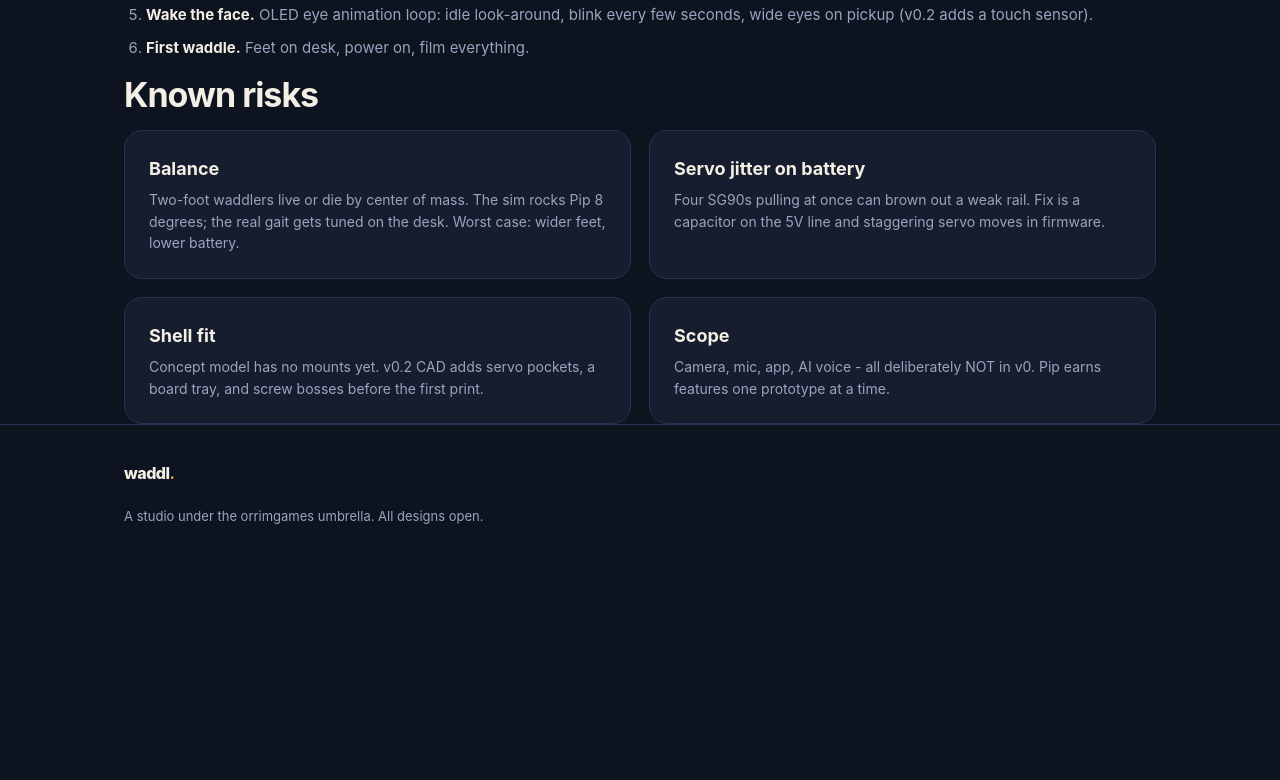
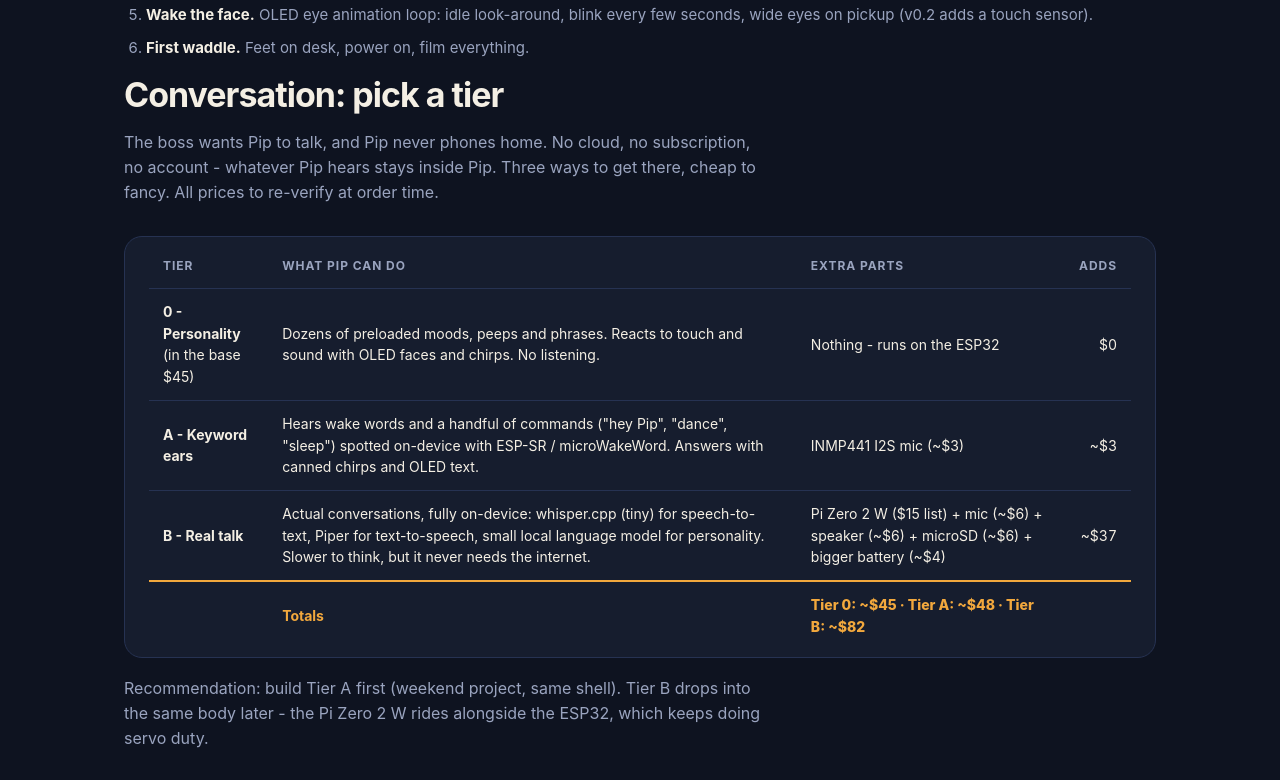
Before and after one commit to orrimgames/waddl, a plain HTML site: page bom.html in a window 1280 px wide. Shown: the part 1280-2060 px from the top of the page. Before the commit the page ends 1842 px from the top, so only its background shows below. Drawn offline with Linux system fonts and the light colour scheme.

Commit message:
Update bom.html

```diff
--- a/bom.html
+++ b/bom.html
@@ -16,7 +16,7 @@
 
 <section class="wrap" style="padding-top:64px">
   <span class="tag">Prototype v0</span><span class="tag">No money spent yet</span>
-  <h2 style="font-size:42px;margin-top:12px">The ~$40 Pip build</h2>
+  <h2 style="font-size:42px;margin-top:12px">The ~$45 Pip build</h2>
   <p class="lede">Everything it takes to put a real waddling Pip on a desk. This is the approval document: nothing gets ordered until the boss says go.</p>
   <div class="note">Servo prices verified against live listings on Aug 29, 2026 (SG90 10-pack $15.99 on Amazon). Remaining lines are typical street prices for common parts - they get re-verified line by line before any order is placed.</div>
 </section>
@@ -51,6 +51,22 @@
   </ol>
 </section>
 
+
+<section class="wrap">
+  <h2>Conversation: pick a tier</h2>
+  <p class="lede">The boss wants Pip to talk, and Pip never phones home. No cloud, no subscription, no account - whatever Pip hears stays inside Pip. Three ways to get there, cheap to fancy. All prices to re-verify at order time.</p>
+  <div class="card" style="padding:8px 24px">
+  <table>
+    <tr><th>Tier</th><th>What Pip can do</th><th>Extra parts</th><th class="num">Adds</th></tr>
+    <tr><td><b>0 - Personality</b><br>(in the base $45)</td><td>Dozens of preloaded moods, peeps and phrases. Reacts to touch and sound with OLED faces and chirps. No listening.</td><td>Nothing - runs on the ESP32</td><td class="num">$0</td></tr>
+    <tr><td><b>A - Keyword ears</b></td><td>Hears wake words and a handful of commands ("hey Pip", "dance", "sleep") spotted on-device with ESP-SR / microWakeWord. Answers with canned chirps and OLED text.</td><td>INMP441 I2S mic (~$3)</td><td class="num">~$3</td></tr>
+    <tr><td><b>B - Real talk</b></td><td>Actual conversations, fully on-device: whisper.cpp (tiny) for speech-to-text, Piper for text-to-speech, small local language model for personality. Slower to think, but it never needs the internet.</td><td>Pi Zero 2 W ($15 list) + mic (~$6) + speaker (~$6) + microSD (~$6) + bigger battery (~$4)</td><td class="num">~$37</td></tr>
+    <tr class="total"><td></td><td><b>Totals</b></td><td>Tier 0: ~$45 &middot; Tier A: ~$48 &middot; Tier B: ~$82</td><td class="num"></td></tr>
+  </table>
+  </div>
+  <p class="lede" style="margin-top:18px">Recommendation: build Tier A first (weekend project, same shell). Tier B drops into the same body later - the Pi Zero 2 W rides alongside the ESP32, which keeps doing servo duty.</p>
+</section>
+
 <section class="wrap">
   <h2>Known risks</h2>
   <div class="grid c2">
```
